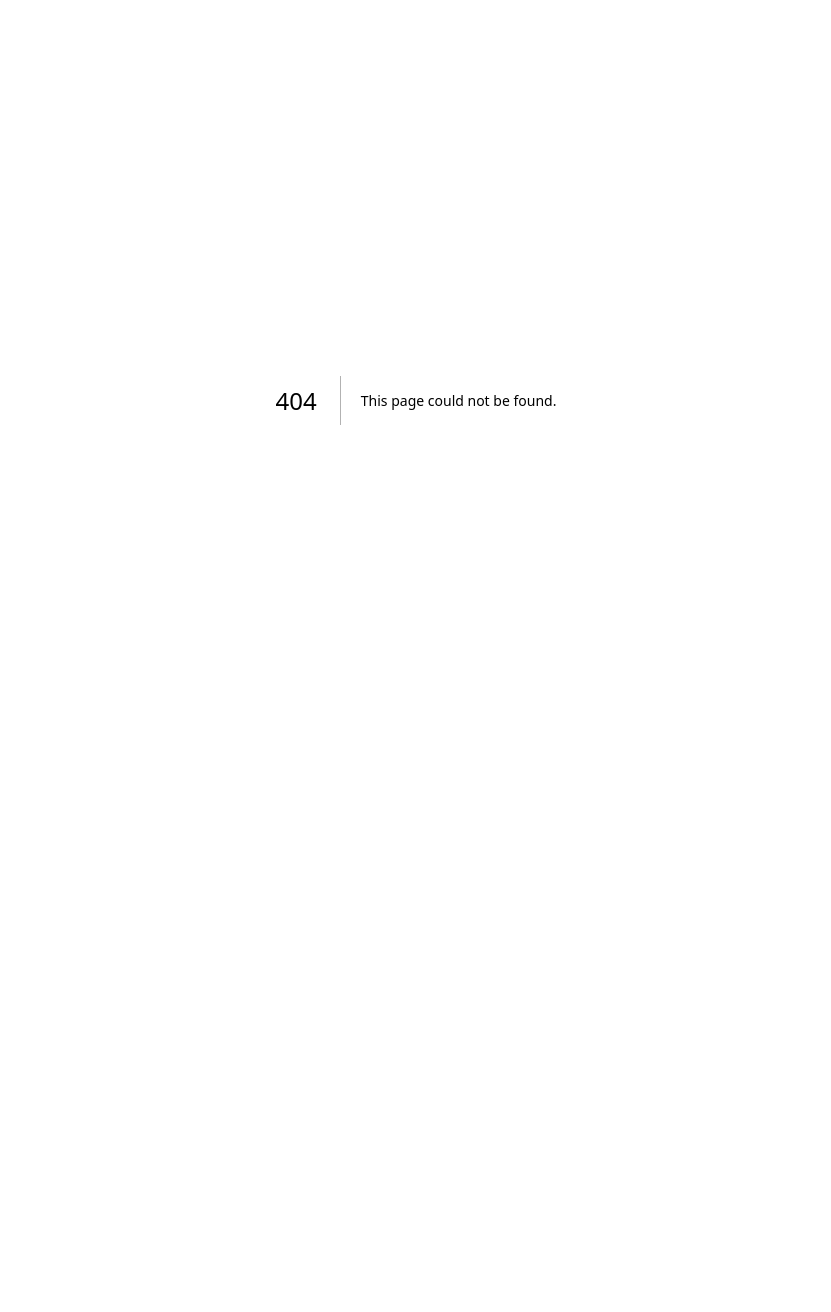
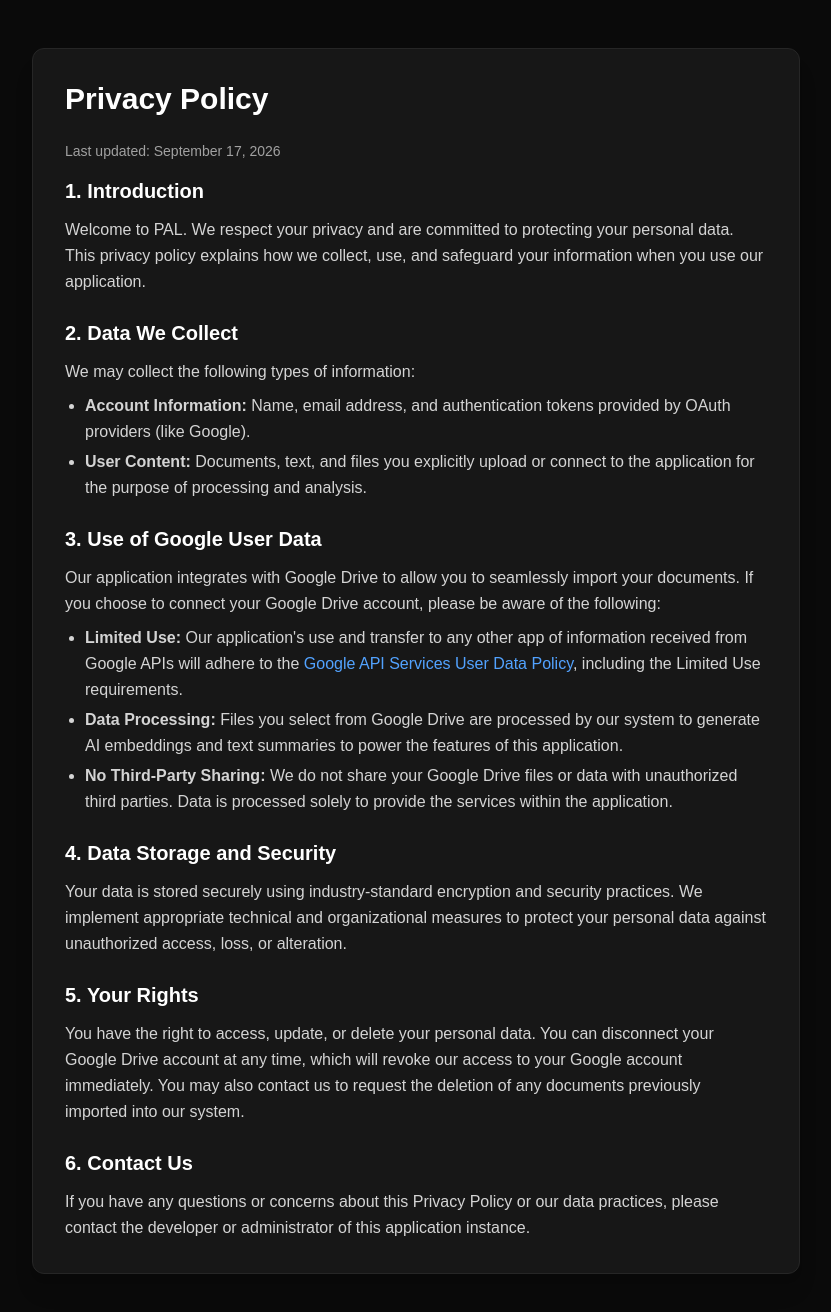
Before and after one commit to DoguparthiAakash/pal, a Next.js app: page /privacy-policy in a window 1280 px wide. Before the commit this address had no page. Shown: the top 1312 px of the page, without its empty margins (224-1055 px from the left). Before the commit the page ends 800 px from the top, so only its background shows below. Built offline with nearby package versions, Linux system fonts and the light colour scheme.

Commit message:
feat: add privacy policy and terms of service pages for google oauth verification

```diff
--- /dev/null
+++ b/src/app/privacy-policy/page.tsx
@@ -0,0 +1,73 @@
+import React from 'react';
+
+export const metadata = {
+  title: 'Privacy Policy | PAL',
+  description: 'Privacy Policy for PAL application',
+};
+
+export default function PrivacyPolicy() {
+  return (
+    <div className="min-h-screen bg-neutral-950 text-neutral-200 py-12 px-4 sm:px-6 lg:px-8">
+      <div className="max-w-3xl mx-auto bg-neutral-900 rounded-xl p-8 shadow-xl border border-neutral-800">
+        <h1 className="text-3xl font-bold text-white mb-6">Privacy Policy</h1>
+        <p className="mb-4 text-sm text-neutral-400">Last updated: September 17, 2026</p>
+
+        <div className="space-y-6 text-neutral-300 leading-relaxed">
+          <section>
+            <h2 className="text-xl font-semibold text-white mb-3">1. Introduction</h2>
+            <p>
+              Welcome to PAL. We respect your privacy and are committed to protecting your personal data.
+              This privacy policy explains how we collect, use, and safeguard your information when you use our application.
+            </p>
+          </section>
+
+          <section>
+            <h2 className="text-xl font-semibold text-white mb-3">2. Data We Collect</h2>
+            <p className="mb-2">We may collect the following types of information:</p>
+            <ul className="list-disc pl-5 space-y-1">
+              <li><strong>Account Information:</strong> Name, email address, and authentication tokens provided by OAuth providers (like Google).</li>
+              <li><strong>User Content:</strong> Documents, text, and files you explicitly upload or connect to the application for the purpose of processing and analysis.</li>
+            </ul>
+          </section>
+
+          <section>
+            <h2 className="text-xl font-semibold text-white mb-3">3. Use of Google User Data</h2>
+            <p className="mb-2">
+              Our application integrates with Google Drive to allow you to seamlessly import your documents.
+              If you choose to connect your Google Drive account, please be aware of the following:
+            </p>
+            <ul className="list-disc pl-5 space-y-1">
+              <li><strong>Limited Use:</strong> Our application's use and transfer to any other app of information received from Google APIs will adhere to the <a href="https://developers.google.com/terms/api-services-user-data-policy" target="_blank" rel="noopener noreferrer" className="text-blue-400 hover:underline">Google API Services User Data Policy</a>, including the Limited Use requirements.</li>
+              <li><strong>Data Processing:</strong> Files you select from Google Drive are processed by our system to generate AI embeddings and text summaries to power the features of this application.</li>
+              <li><strong>No Third-Party Sharing:</strong> We do not share your Google Drive files or data with unauthorized third parties. Data is processed solely to provide the services within the application.</li>
+            </ul>
+          </section>
+
+          <section>
+            <h2 className="text-xl font-semibold text-white mb-3">4. Data Storage and Security</h2>
+            <p>
+              Your data is stored securely using industry-standard encryption and security practices.
+              We implement appropriate technical and organizational measures to protect your personal data against unauthorized access, loss, or alteration.
+            </p>
+          </section>
+
+          <section>
+            <h2 className="text-xl font-semibold text-white mb-3">5. Your Rights</h2>
+            <p>
+              You have the right to access, update, or delete your personal data. You can disconnect your Google Drive account at any time,
+              which will revoke our access to your Google account immediately. You may also contact us to request the deletion of any documents
+              previously imported into our system.
+            </p>
+          </section>
+
+          <section>
+            <h2 className="text-xl font-semibold text-white mb-3">6. Contact Us</h2>
+            <p>
+              If you have any questions or concerns about this Privacy Policy or our data practices, please contact the developer or administrator of this application instance.
+            </p>
+          </section>
+        </div>
+      </div>
+    </div>
+  );
+}
--- /dev/null
+++ b/src/app/terms-of-service/page.tsx
@@ -0,0 +1,70 @@
+import React from 'react';
+
+export const metadata = {
+  title: 'Terms of Service | PAL',
+  description: 'Terms of Service for PAL application',
+};
+
+export default function TermsOfService() {
+  return (
+    <div className="min-h-screen bg-neutral-950 text-neutral-200 py-12 px-4 sm:px-6 lg:px-8">
+      <div className="max-w-3xl mx-auto bg-neutral-900 rounded-xl p-8 shadow-xl border border-neutral-800">
+        <h1 className="text-3xl font-bold text-white mb-6">Terms of Service</h1>
+        <p className="mb-4 text-sm text-neutral-400">Last updated: September 17, 2026</p>
+
+        <div className="space-y-6 text-neutral-300 leading-relaxed">
+          <section>
+            <h2 className="text-xl font-semibold text-white mb-3">1. Acceptance of Terms</h2>
+            <p>
+              By accessing and using this application (PAL), you agree to be bound by these Terms of Service.
+              If you do not agree to these terms, please do not use the application.
+            </p>
+          </section>
+
+          <section>
+            <h2 className="text-xl font-semibold text-white mb-3">2. Description of Service</h2>
+            <p>
+              PAL is a tool designed to process, analyze, and generate insights from your documents and text data.
+              The service relies on external integrations (such as Google Drive for document fetching and third-party AI models for processing).
+            </p>
+          </section>
+
+          <section>
+            <h2 className="text-xl font-semibold text-white mb-3">3. User Responsibilities</h2>
+            <ul className="list-disc pl-5 space-y-1">
+              <li>You are responsible for maintaining the confidentiality of your account credentials.</li>
+              <li>You agree not to upload any content that is illegal, harmful, or infringes on the intellectual property rights of others.</li>
+              <li>You understand that processing large documents via third-party AI services may consume significant system resources and API quotas.</li>
+            </ul>
+          </section>
+
+          <section>
+            <h2 className="text-xl font-semibold text-white mb-3">4. Third-Party Services</h2>
+            <p>
+              Our application integrates with third-party services, including Google API Services.
+              Your use of Google Drive through our application is also governed by Google's Terms of Service.
+              We are not responsible for the availability, accuracy, or reliability of these external services.
+            </p>
+          </section>
+
+          <section>
+            <h2 className="text-xl font-semibold text-white mb-3">5. Disclaimer of Warranties</h2>
+            <p>
+              The service is provided "AS IS" and "AS AVAILABLE" without any warranties of any kind.
+              We do not guarantee that the service will be uninterrupted, secure, or error-free. The AI-generated insights
+              provided by the application should not be solely relied upon for critical decision-making.
+            </p>
+          </section>
+
+          <section>
+            <h2 className="text-xl font-semibold text-white mb-3">6. Limitation of Liability</h2>
+            <p>
+              In no event shall the developers or administrators of this application be liable for any indirect, incidental,
+              special, or consequential damages arising out of or in connection with your use of the service or the loss of your data.
+            </p>
+          </section>
+        </div>
+      </div>
+    </div>
+  );
+}
```
